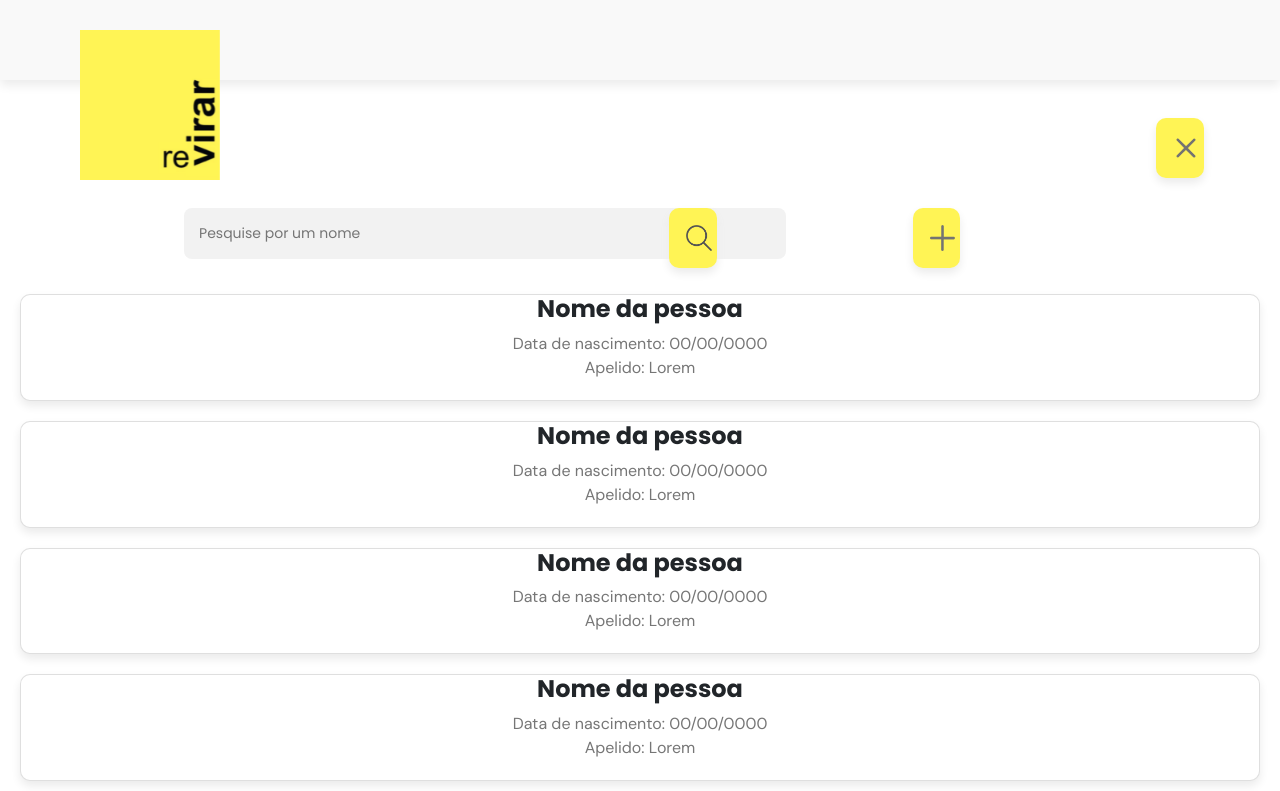
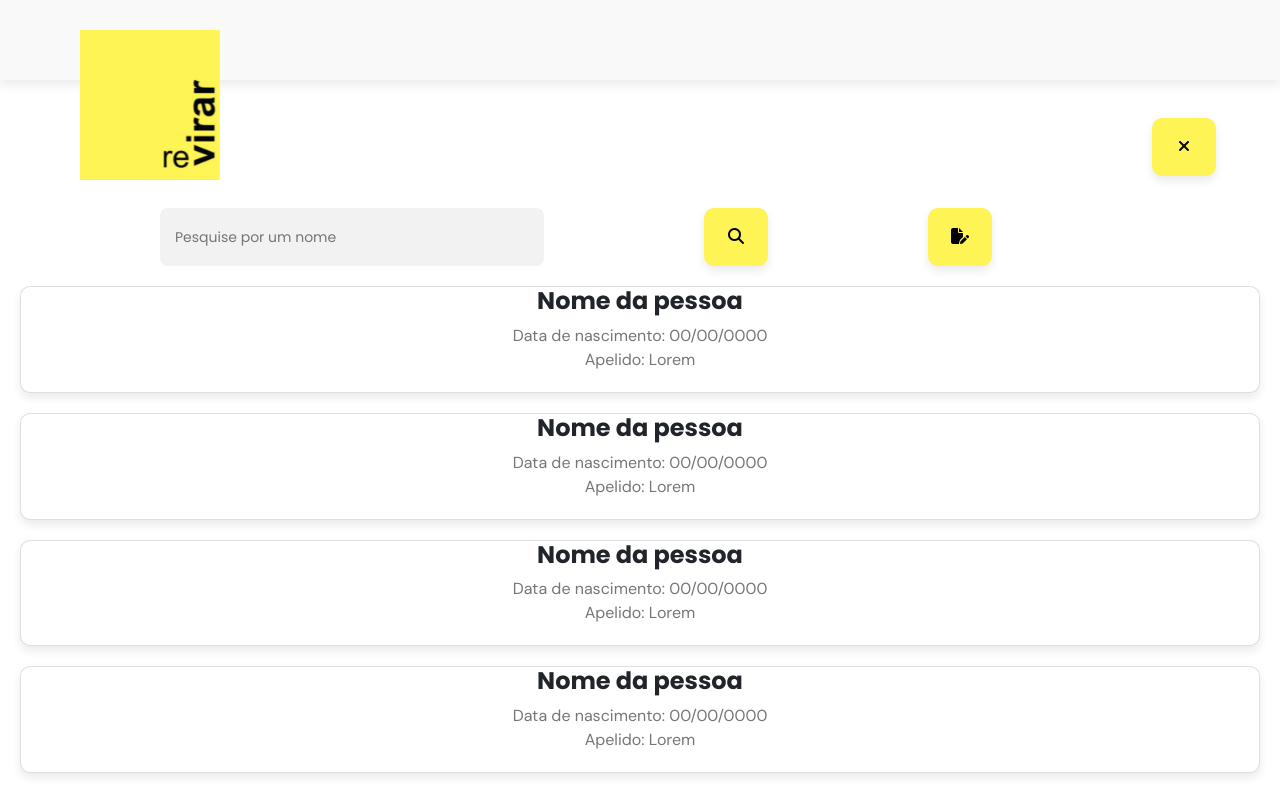
Before and after one commit to gaebizinha/Projeto2, a plain HTML site: page Index/PrivLocalFichas.html in a window 1280 px wide. Shown: the top 791 px of the page. Drawn offline with nearby package versions, Linux system fonts and the light colour scheme.

Commit message:
Ajustes na pag das fichas

```diff
--- a/Index/PrivLocalFichas.html
+++ b/Index/PrivLocalFichas.html
@@ -21,24 +21,18 @@
 </header>
 <body>
     <div class="closesec">
-        <button>
-        <img class="iconpriv" src="./images/close1.png">
+        <button class="smBtn">
+            <i class="fa-solid fa-xmark"></i>
         </button>
     </div>
     <div class="imgTxt4">
-        <div>
-            <input class="busca" type="text" placeholder="Pesquise por um nome"></input>
-        </div>
-        <div>
-            <button>
-            <img class="iconpriv" src="./images/lupa1.png">
+        <input class="busca" type="text" placeholder="Pesquise por um nome"></input>
+        <button class="smBtn">
+            <i class="fa-solid fa-magnifying-glass"></i>
+        </button>
+            <button class="smBtn">
+                <i class="fa-solid fa-file-pen"></i>
             </button>
-        </div>
-        <div>
-            <button>
-            <img class="iconpriv" src="./images/mais1.png">
-            </button>
-        </div>
     </div>
     <div>
 
--- a/Index/style.css
+++ b/Index/style.css
@@ -226,6 +226,10 @@ button {
     transition: transform 0.3s ease;
 }
 
+.smBtn {
+    width: 5vw;
+}
+
 button:hover {
     transform: translate(0, -7px);
 }
@@ -268,8 +272,10 @@ input{
     padding-top: 3%;
 
 }
-.busca{
-    width: 70vw;
+.busca {
+    line-height: 24px;
+    margin: 0 !important;
+    width: 30vw !important;
 }
 
 .dropdown-content {
```
